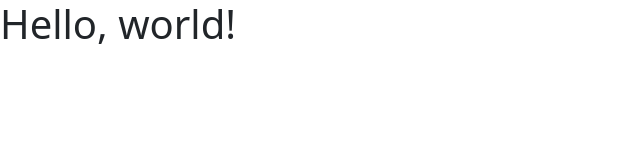
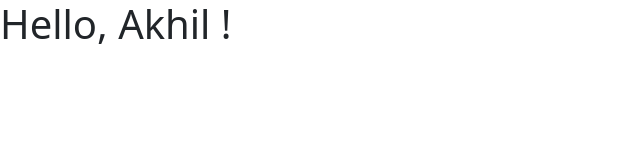
Before and after one commit to akhil2099/Website, a plain HTML site: page index.html in a window 1280 px wide. Shown: the full height of the page, 0-640 px from the left. Drawn offline with nearby package versions, Linux system fonts and the light colour scheme.

Commit message:
hello world updated

```diff
--- a/index.html
+++ b/index.html
@@ -11,7 +11,7 @@
     <title>Hello, world!</title>
   </head>
   <body>
-    <h1>Hello, world!</h1>
+    <h1>Hello, Akhil ! </h1>
 
     <!-- Optional JavaScript; choose one of the two! -->
 
```
